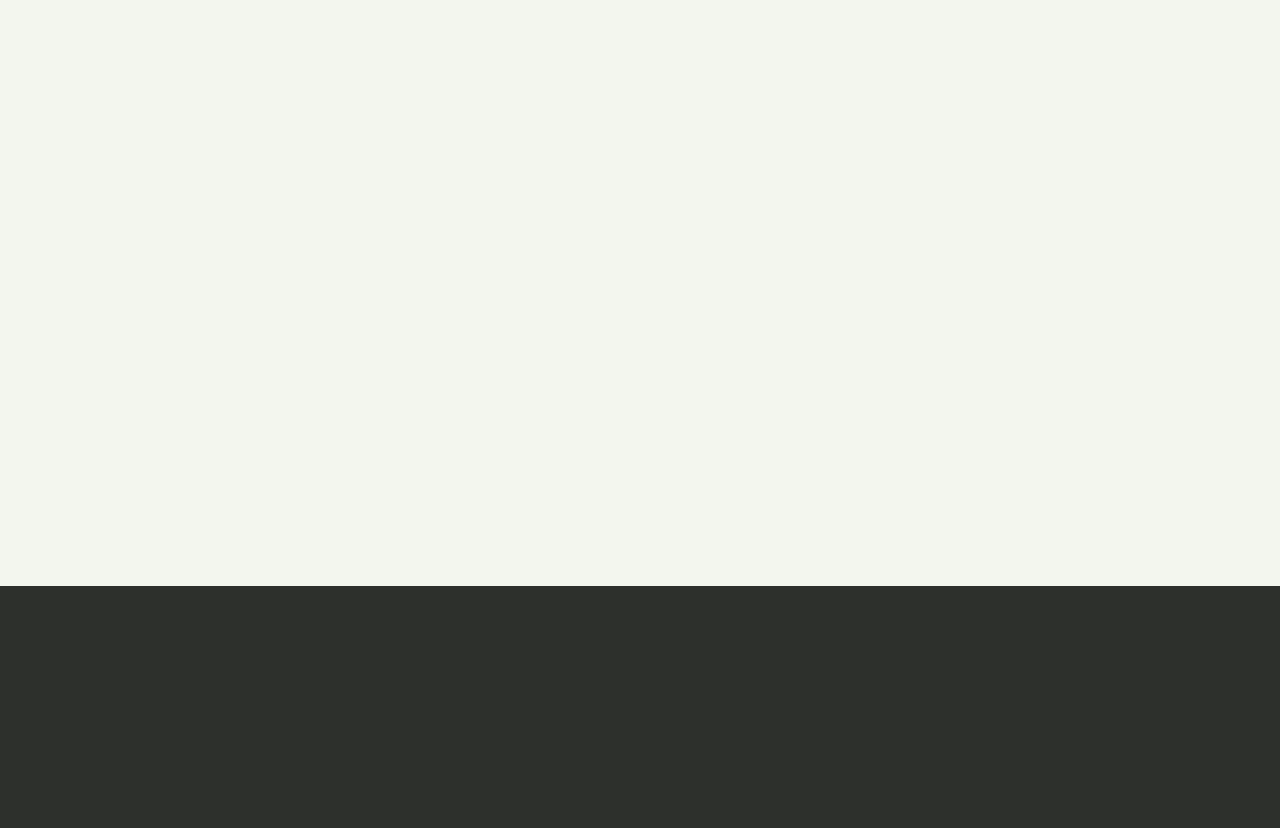
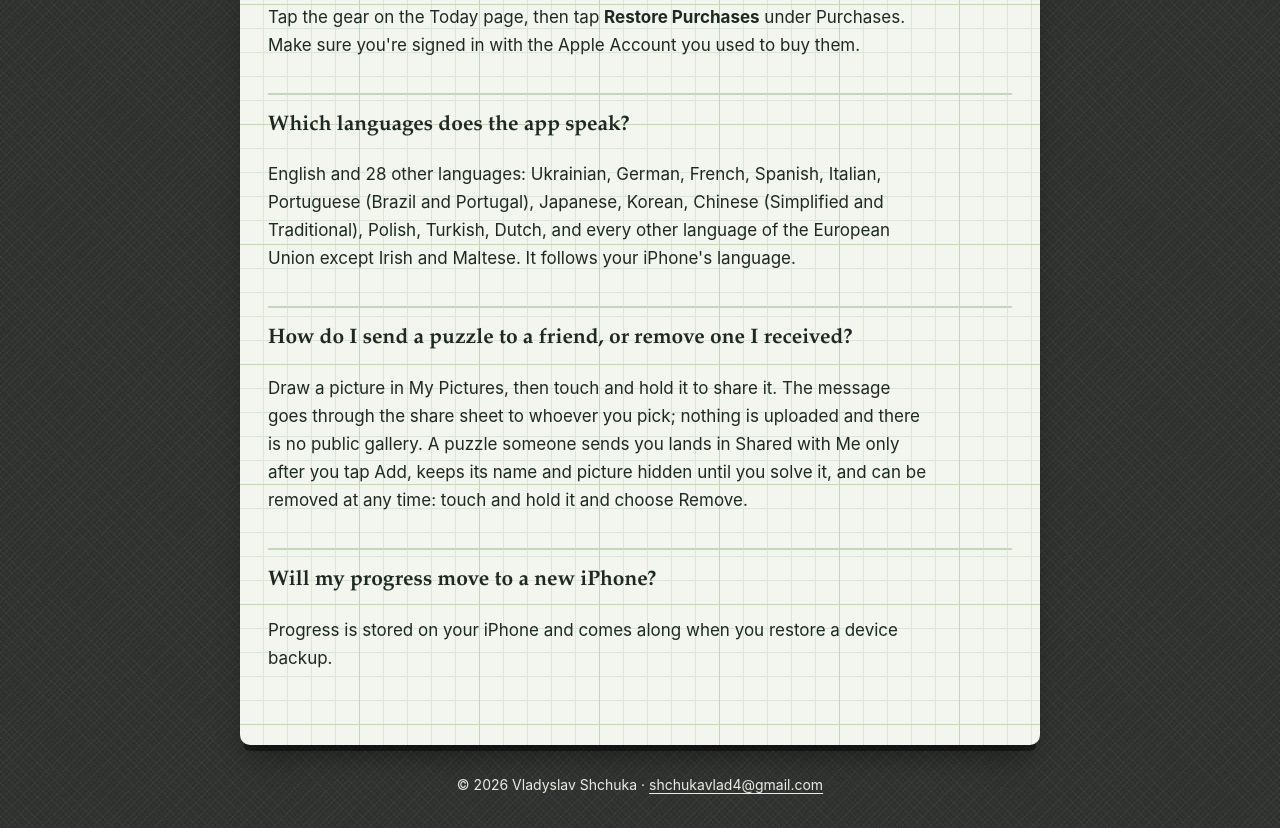
Before and after one commit to Xzot/pixelalbum, a plain HTML site: page support.html in a window 1280 px wide. Shown: the part 2661-3489 px from the top of the page. Before the commit the page ends 3247 px from the top, so only its background shows below. Drawn offline with Linux system fonts and the light colour scheme.

Commit message:
PixelAlbum 1.3 site: pages for the version now in the App Store

```diff
--- a/support.html
+++ b/support.html
@@ -48,6 +48,9 @@
 <h3>Which languages does the app speak?</h3>
 <p>English and 28 other languages: Ukrainian, German, French, Spanish, Italian, Portuguese (Brazil and Portugal), Japanese, Korean, Chinese (Simplified and Traditional), Polish, Turkish, Dutch, and every other language of the European Union except Irish and Maltese. It follows your iPhone's language.</p>
 
+<h3>How do I send a puzzle to a friend, or remove one I received?</h3>
+<p>Draw a picture in My Pictures, then touch and hold it to share it. The message goes through the share sheet to whoever you pick; nothing is uploaded and there is no public gallery. A puzzle someone sends you lands in Shared with Me only after you tap Add, keeps its name and picture hidden until you solve it, and can be removed at any time: touch and hold it and choose Remove.</p>
+
 <h3>Will my progress move to a new iPhone?</h3>
 <p>Progress is stored on your iPhone and comes along when you restore a device backup.</p>
 </main></div><footer>© 2026 Vladyslav Shchuka · <a href="mailto:shchukavlad4@gmail.com">shchukavlad4@gmail.com</a></footer></body></html>
```
Also changed, not shown: privacy.html (+1 -0 lines).
